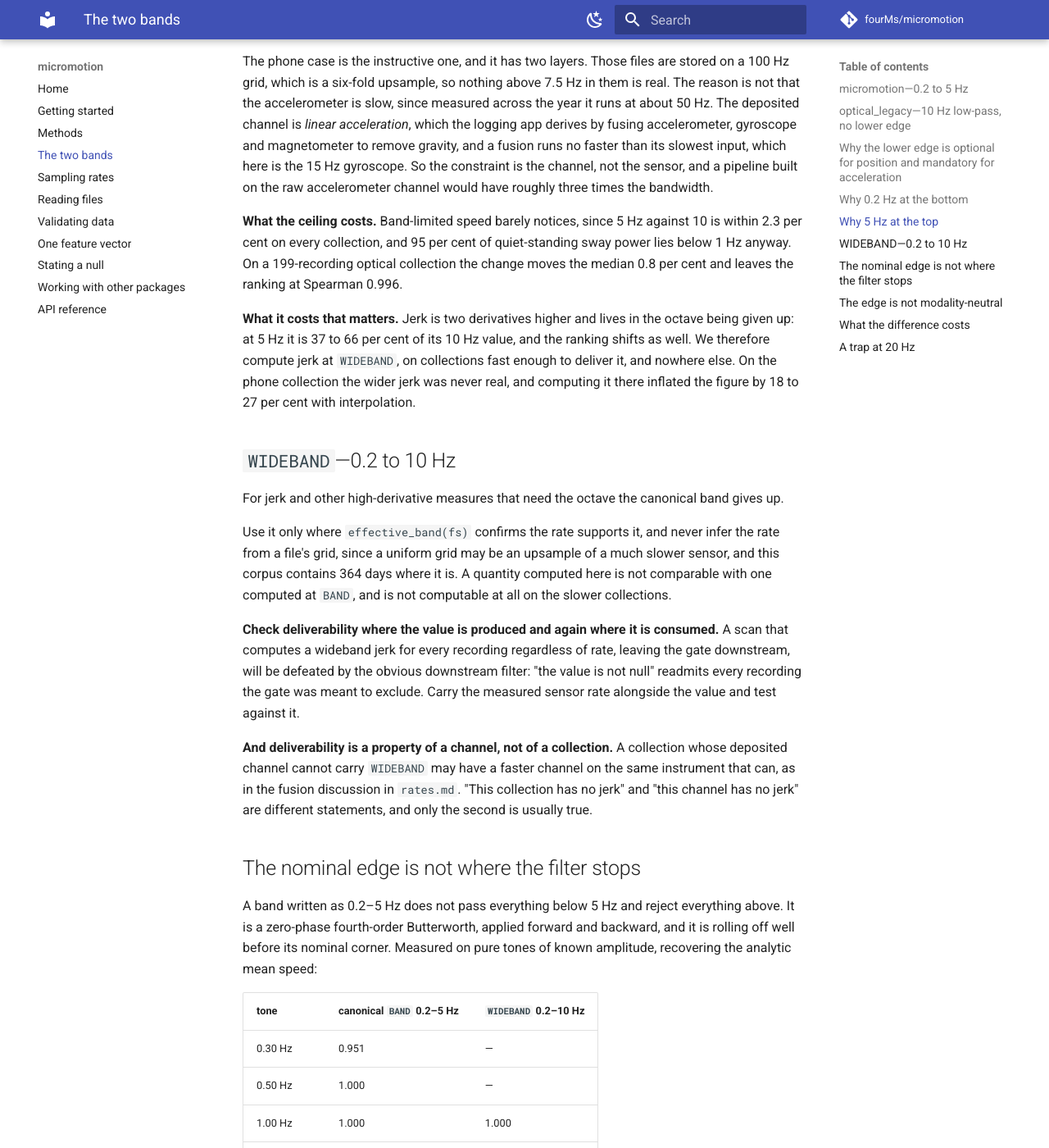
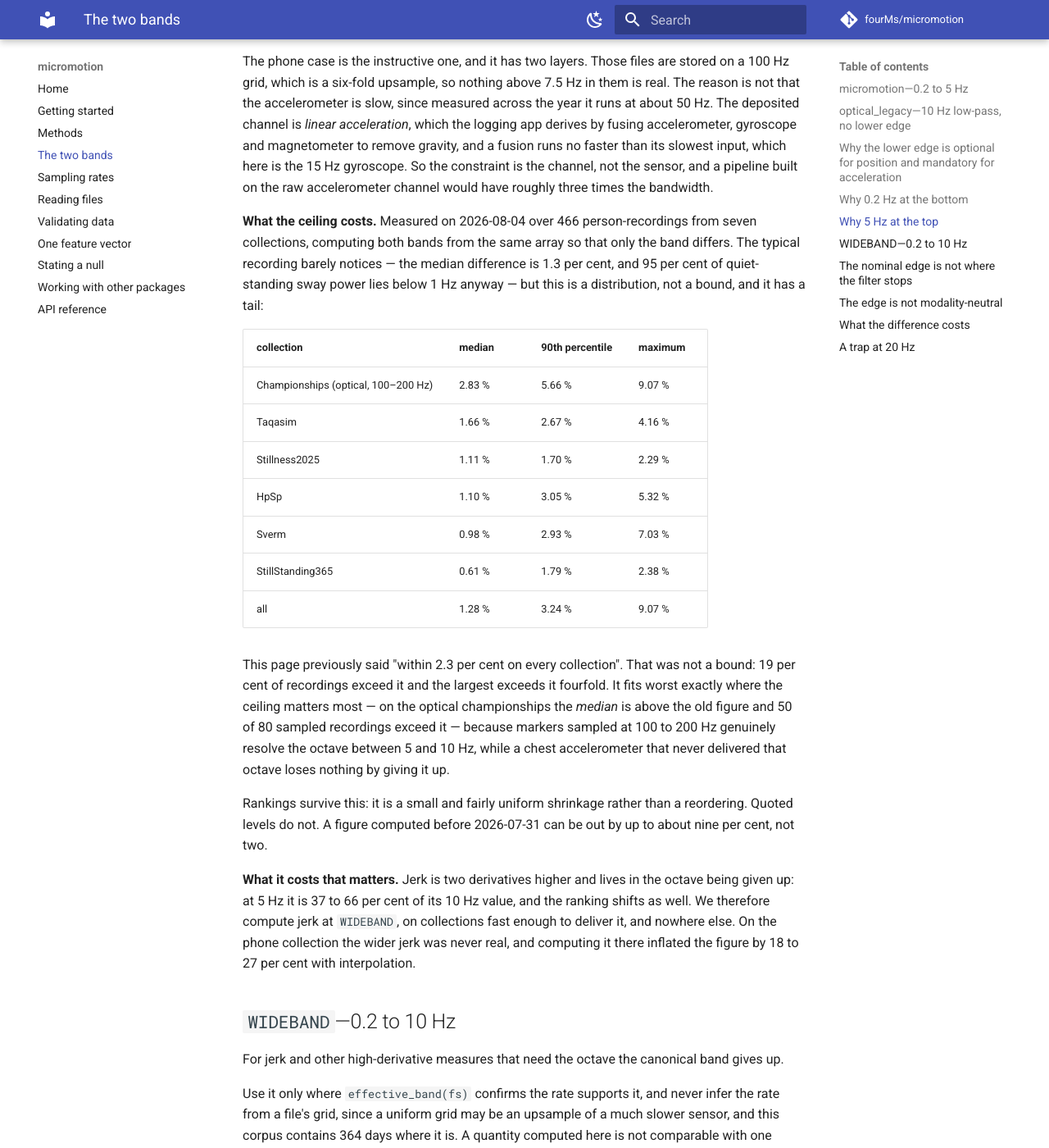
Before and after one commit to fourMs/micromotion, an MkDocs documentation site: the page built from docs/conventions.md, in a window 1280 px wide and 1400 px high, scrolled down 2393 px. Shown: the whole window at 82% size. Built offline with MkDocs 1.6.1 and Material for MkDocs 9.7.7, drawn with Linux system fonts in a browser that asks for light colours; comment, search, counter and statistics services are not loaded.

```diff
--- a/docs/conventions.md
+++ b/docs/conventions.md
@@ -92,10 +92,30 @@ and magnetometer to remove gravity, and a fusion runs no faster than its slowest
 is the 15 Hz gyroscope. So the constraint is the channel, not the sensor, and a pipeline built on
 the raw accelerometer channel would have roughly three times the bandwidth.
 
-**What the ceiling costs.** Band-limited speed barely notices, since 5 Hz against 10 is within
-2.3 per cent on every collection, and 95 per cent of quiet-standing sway power lies below 1 Hz
-anyway. On a 199-recording optical collection the change moves the median 0.8 per cent and
-leaves the ranking at Spearman 0.996.
+**What the ceiling costs.** Measured on 2026-08-04 over 466 person-recordings from seven
+collections, computing both bands from the same array so that only the band differs. The typical
+recording barely notices — the median difference is 1.3 per cent, and 95 per cent of quiet-standing
+sway power lies below 1 Hz anyway — but this is a distribution, not a bound, and it has a tail:
+
+| collection | median | 90th percentile | maximum |
+|---|---|---|---|
+| Championships (optical, 100–200 Hz) | 2.83 % | 5.66 % | 9.07 % |
+| Taqasim | 1.66 % | 2.67 % | 4.16 % |
+| Stillness2025 | 1.11 % | 1.70 % | 2.29 % |
+| HpSp | 1.10 % | 3.05 % | 5.32 % |
+| Sverm | 0.98 % | 2.93 % | 7.03 % |
+| StillStanding365 | 0.61 % | 1.79 % | 2.38 % |
+| all | 1.28 % | 3.24 % | 9.07 % |
+
+This page previously said "within 2.3 per cent on every collection". That was not a bound: 19 per
+cent of recordings exceed it and the largest exceeds it fourfold. It fits worst exactly where the
+ceiling matters most — on the optical championships the *median* is above the old figure and 50 of
+80 sampled recordings exceed it — because markers sampled at 100 to 200 Hz genuinely resolve the
+octave between 5 and 10 Hz, while a chest accelerometer that never delivered that octave loses
+nothing by giving it up.
+
+Rankings survive this: it is a small and fairly uniform shrinkage rather than a reordering. Quoted
+levels do not. A figure computed before 2026-07-31 can be out by up to about nine per cent, not two.
 
 **What it costs that matters.** Jerk is two derivatives higher and lives in the octave being
 given up: at 5 Hz it is 37 to 66 per cent of its 10 Hz value, and the ranking shifts as well.
```
Also changed, not shown: docs/index.md (+1 -1 lines), 1 other file.
